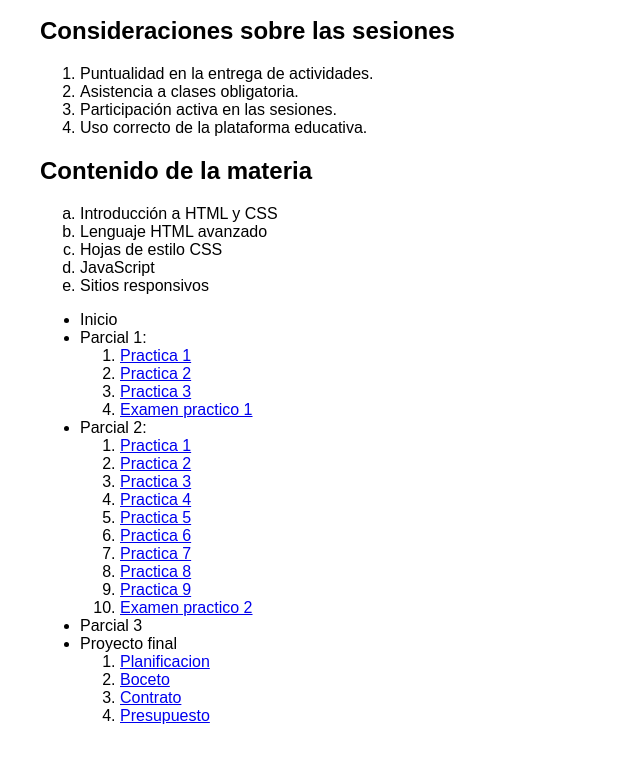
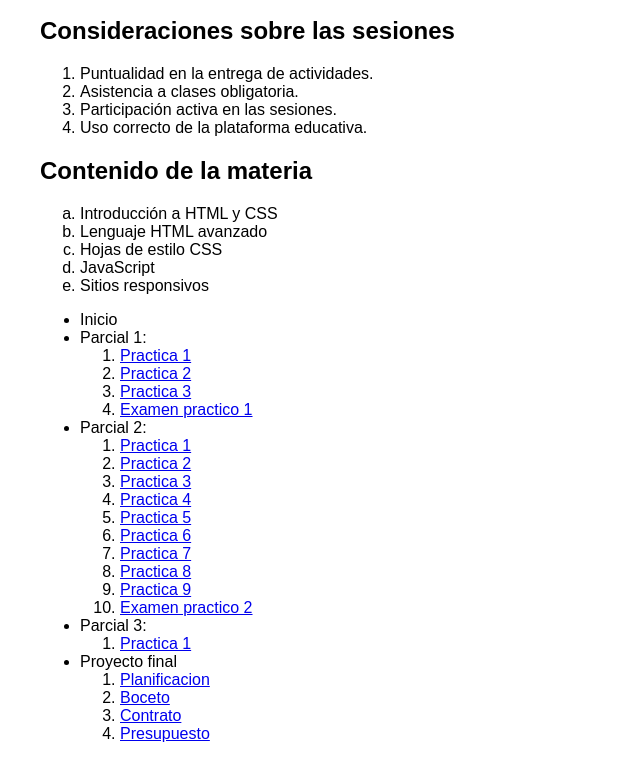
Before and after one commit to faaalif/PortafolioWeb1, a plain HTML site: page index.html in a window 1280 px wide. Shown: the part 1002-1783 px from the top of the page, without its empty margins (0-640 px from the left). Drawn offline with Linux system fonts and the light colour scheme.

Commit message:
index.html

```diff
--- a/index.html
+++ b/index.html
@@ -96,7 +96,11 @@
             </ol>
         </li>
 
-        <li>Parcial 3</li>
+        <li>Parcial 3:
+          <ol>
+                <li><a href="https://faaalif.github.io/PortafolioWeb1/Calculadora/">Practica 1</a></li>
+            </ol>
+        </li>
 
         <li>Proyecto final
         <ol>
```
